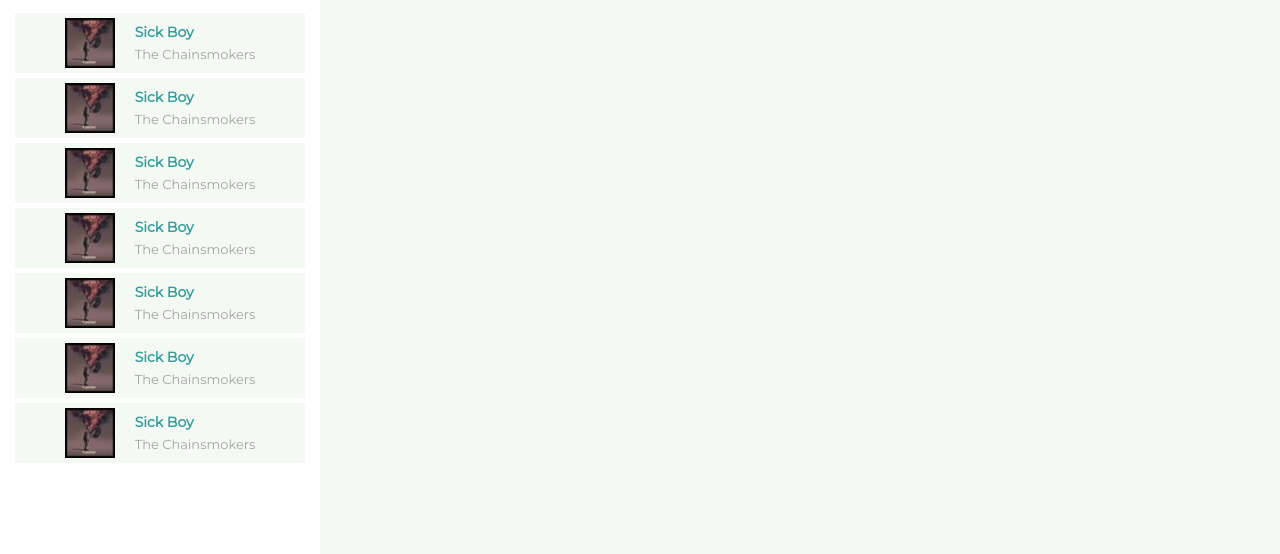
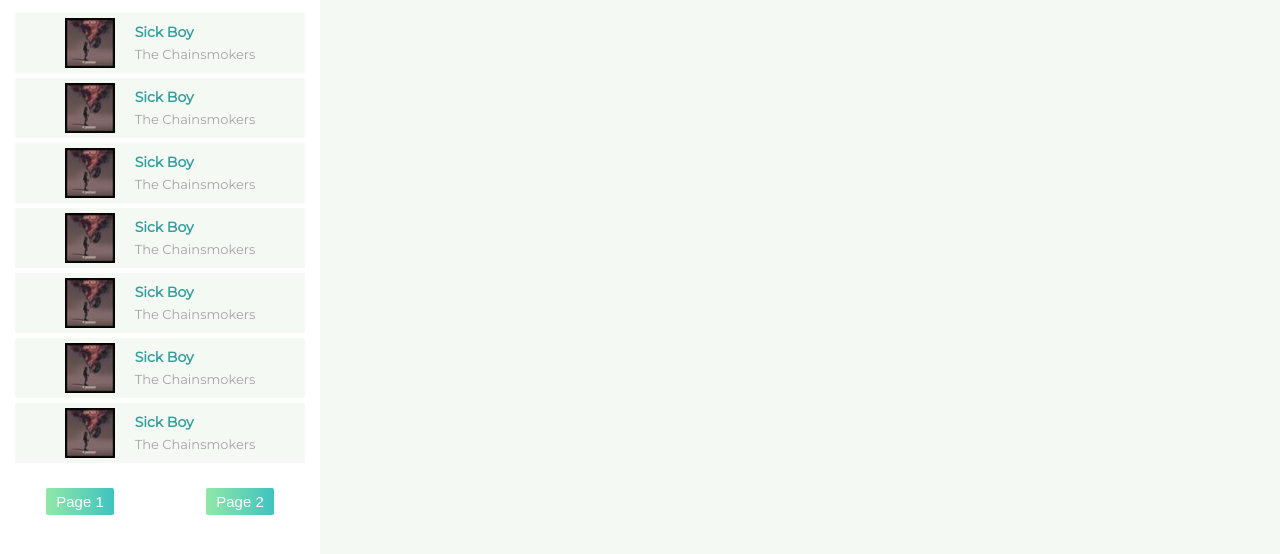
Before and after one commit to khusharth/musology, a website built with webpack: page src/index.html in a window 1280 px wide. Shown: the part 100-654 px from the top of the page. Built offline with nearby package versions, Linux system fonts and the light colour scheme.

Commit message:
Added pagination buttons

```diff
--- a/src/index.html
+++ b/src/index.html
@@ -138,10 +138,16 @@
                     </a>
                 </li>
 
+            </ul>
 
-
-
-            </ul>
+            <div class="pagination">
+                <button class="pagination__btn">
+                    Page 1
+                </button>
+                <button class="pagination__btn">
+                    Page 2
+                </button>
+            </div>
         </div>
         <div class="music">
 
--- a/src/scss/component/_layout.scss
+++ b/src/scss/_layout.scss
@@ -1,5 +1,4 @@
 .header {
-    // border: 1px solid #000;
     font-size: 1.6rem;
     min-height: 12vh;
     padding: 4.5rem 6rem;
@@ -55,7 +54,6 @@
 .content {
     margin-top: .2rem;
     height: 88vh;
-    background-color: rgb(104, 104, 104);
     display: flex;
 }
 
@@ -120,6 +118,37 @@
     }
 }
 
+.pagination {
+    padding: 2rem 0;
+    display: flex;
+    justify-content: space-around;
+
+    &__btn {
+        outline: none;
+        border: none;
+        text-decoration: none;
+        color: $color-white;
+        cursor: pointer;
+        padding: 0.5rem 1rem;
+        font-size: 1.5rem;
+        border-radius: 2px;
+        background-image: linear-gradient(90deg, lighten(#7BE495, 5%) ,lighten(#329D9C, 10%));
+        // background-image: linear-gradient(90deg,#7BE495, #329D9C);
+        transition: all .2s;
+
+        &:hover {
+            transform: scale(1.1);
+            box-shadow: 0 1rem 2rem rgba($color-black, .2); /*X Y Blur color*/
+            // background-image: linear-gradient(270deg, $color-primary, $color-secondary);
+
+            &:active {
+                transform: scale(1);
+                box-shadow: 0 0.5rem 1rem rgba($color-black, .2); /*X Y Blur color*/
+            }
+        }
+    }
+}
+
 .music {
     height: 100%;
     flex-grow: 1;
--- a/src/scss/main.scss
+++ b/src/scss/main.scss
@@ -1,5 +1,5 @@
-@import "base/variables";
-@import "base/base";
+@import "variables";
+@import "base";
 
-@import "component/button";
-@import "component/layout";
+@import "components";
+@import "layout";
```
Also changed, not shown: src/scss/_base.scss (renamed from src/scss/base/_base.scss), src/scss/_components.scss (renamed from src/scss/component/_button.scss), src/scss/_variables.scss (renamed from src/scss/base/_variables.scss).
